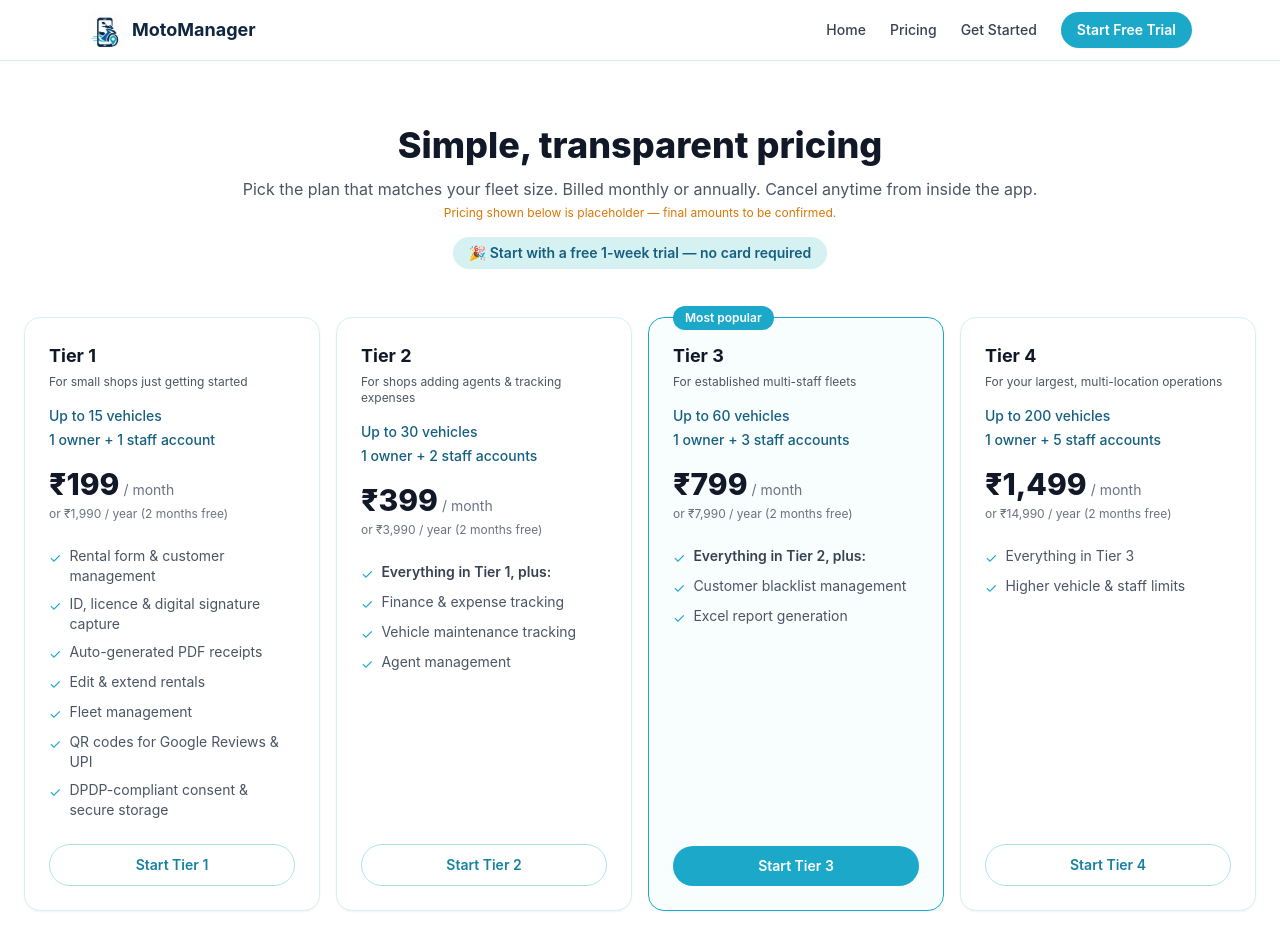
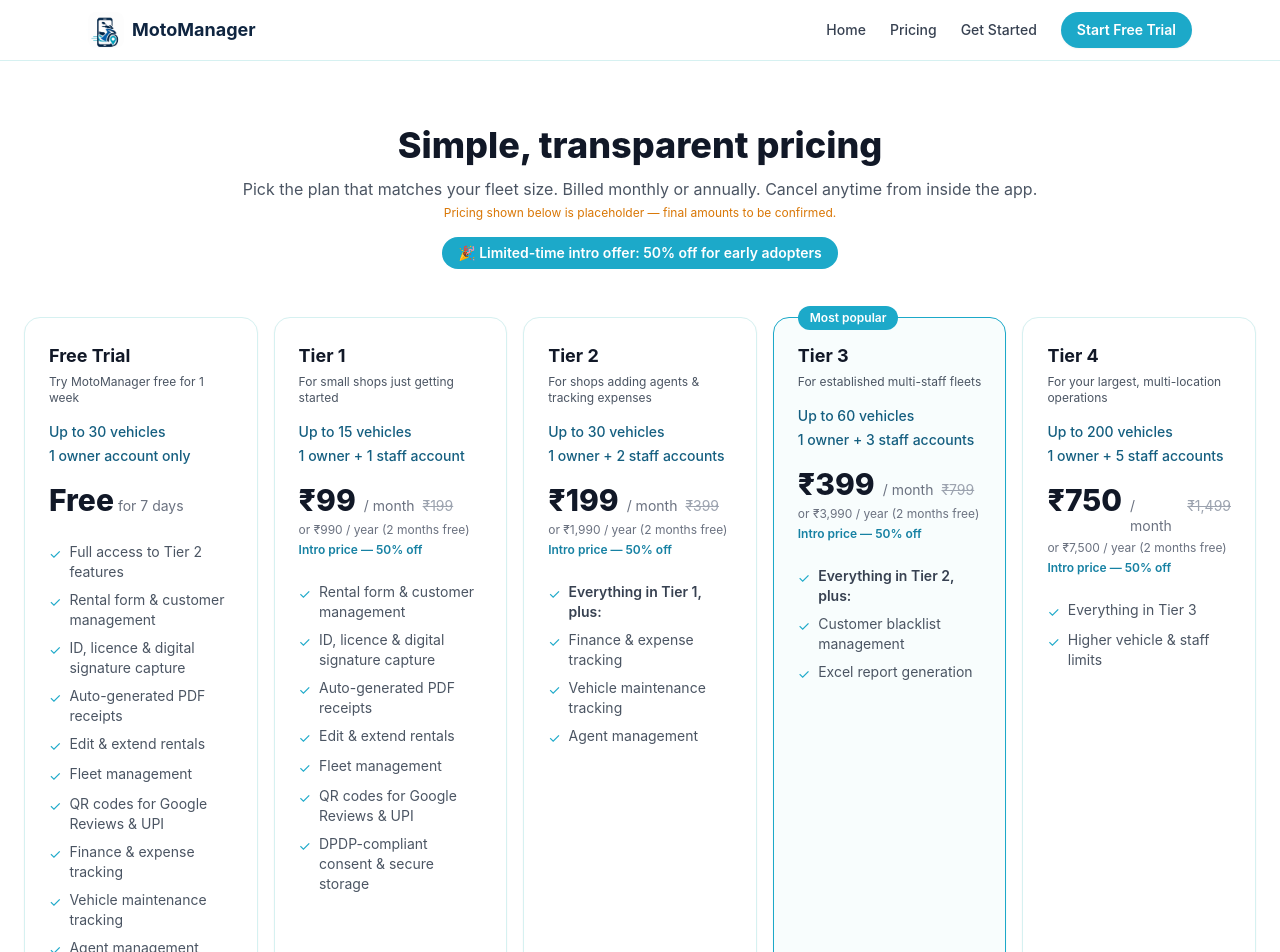
Before and after one commit to travelbeyondhimalayas-ai/motomanager-website, a Next.js app: page /pricing in a window 1280 px wide. Shown: the top 952 px of the page. Built offline with nearby package versions, Linux system fonts and the light colour scheme.

Commit message:
Add 50% intro discount banner and pricing

```diff
--- a/src/app/pricing/page.tsx
+++ b/src/app/pricing/page.tsx
@@ -4,10 +4,34 @@
 // Annual price = monthly x 10 (≈17% off, "2 months free").
 const plans = [
   {
+    name: "Free Trial",
+    vehicles: "Up to 30 vehicles",
+    staff: "1 owner account only",
+    monthly: 0,
+    tagline: "Try MotoManager free for 1 week",
+    isTrial: true,
+    features: [
+      "Full access to Tier 2 features",
+      "Rental form & customer management",
+      "ID, licence & digital signature capture",
+      "Auto-generated PDF receipts",
+      "Edit & extend rentals",
+      "Fleet management",
+      "QR codes for Google Reviews & UPI",
+      "Finance & expense tracking",
+      "Vehicle maintenance tracking",
+      "Agent management",
+      "DPDP-compliant consent & secure storage",
+      "No card required",
+    ],
+    cta: "Start Free Trial",
+  },
+  {
     name: "Tier 1",
     vehicles: "Up to 15 vehicles",
     staff: "1 owner + 1 staff account",
     monthly: 199,
+    introMonthly: 99,
     tagline: "For small shops just getting started",
     features: [
       "Rental form & customer management",
@@ -25,6 +49,7 @@
     vehicles: "Up to 30 vehicles",
     staff: "1 owner + 2 staff accounts",
     monthly: 399,
+    introMonthly: 199,
     tagline: "For shops adding agents & tracking expenses",
     features: [
       "Everything in Tier 1, plus:",
@@ -39,6 +64,7 @@
     vehicles: "Up to 60 vehicles",
     staff: "1 owner + 3 staff accounts",
     monthly: 799,
+    introMonthly: 399,
     tagline: "For established multi-staff fleets",
     highlighted: true,
     features: [
@@ -53,6 +79,7 @@
     vehicles: "Up to 200 vehicles",
     staff: "1 owner + 5 staff accounts",
     monthly: 1499,
+    introMonthly: 750,
     tagline: "For your largest, multi-location operations",
     features: [
       "Everything in Tier 3",
@@ -80,14 +107,13 @@
         <p className="mt-1 text-xs text-amber-600">
           Pricing shown below is placeholder — final amounts to be confirmed.
         </p>
-        <div className="mt-4 inline-block rounded-full bg-brand-100 px-4 py-1.5 text-sm font-semibold text-brand-700">
-          🎉 Start with a free 1-week trial — no card required
+        <div className="mt-4 inline-block rounded-full bg-brand text-white px-4 py-1.5 text-sm font-semibold">
+          🎉 Limited-time intro offer: 50% off for early adopters
         </div>
       </div>
 
-      <div className="mt-12 -mx-4 flex gap-6 overflow-x-auto px-4 pb-4 sm:mx-0 sm:px-0 lg:grid lg:grid-cols-4 lg:gap-4 lg:overflow-visible">
+      <div className="mt-12 -mx-4 flex gap-6 overflow-x-auto px-4 pb-4 sm:mx-0 sm:px-0 lg:grid lg:grid-cols-5 lg:gap-4 lg:overflow-visible">
         {plans.map((plan) => {
-          const annual = plan.monthly * 10; // 2 months free
           return (
             <div
               key={plan.name}
@@ -112,15 +138,31 @@
               </div>
 
               <div className="mt-4">
+                {plan.isTrial ? (
                   <div className="flex items-baseline gap-1">
+                    <span className="text-3xl font-extrabold">Free</span>
+                    <span className="text-sm text-gray-500">for 7 days</span>
+                  </div>
+                ) : (
+                  <>
+                    <div className="flex items-baseline gap-2">
                       <span className="text-3xl font-extrabold">
+                        {formatINR(plan.introMonthly)}
+                      </span>
+                      <span className="text-sm text-gray-500">/ month</span>
+                      <span className="text-sm text-gray-400 line-through">
                         {formatINR(plan.monthly)}
                       </span>
-                  <span className="text-sm text-gray-500">/ month</span>
                     </div>
                     <div className="mt-1 text-xs text-gray-500">
-                  or {formatINR(annual)} / year (2 months free)
+                      or {formatINR(plan.introMonthly * 10)} / year (2 months
+                      free)
                     </div>
+                    <div className="mt-1 text-xs font-semibold text-brand-600">
+                      Intro price — 50% off
+                    </div>
+                  </>
+                )}
               </div>
 
               <ul className="mt-6 flex-1 space-y-2 text-sm">
```
Lines whose indentation alone changed are shown as unchanged.
